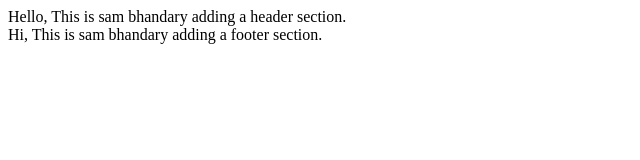
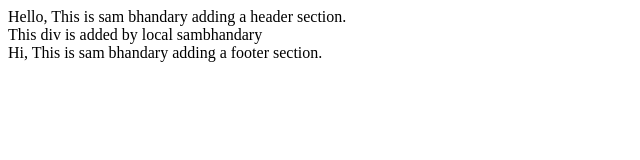
Before and after one commit to GhanuBhandary/sample, a plain HTML site: page index.html in a window 1280 px wide. Shown: the whole page, without its empty margins (0-640 px from the left). Drawn offline with Linux system fonts and the light colour scheme.

Commit message:
added on master

```diff
--- a/index.html
+++ b/index.html
@@ -7,6 +7,9 @@
   <header>
 Hello, This is sam bhandary adding a header section.
 </header>
+<div id="sambhandary">
+This div is added by local sambhandary
+</div>
 
 <footer>
 Hi, This is sam bhandary adding a footer section.
```
